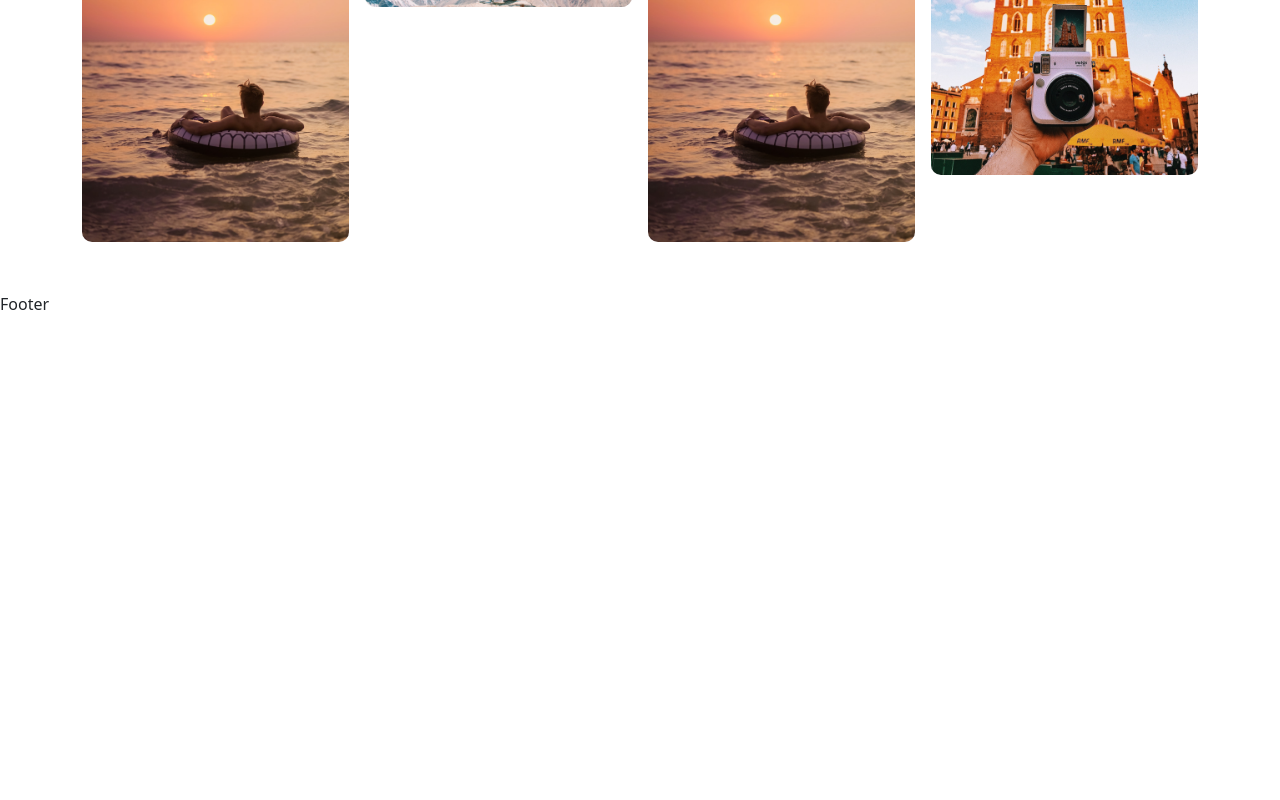
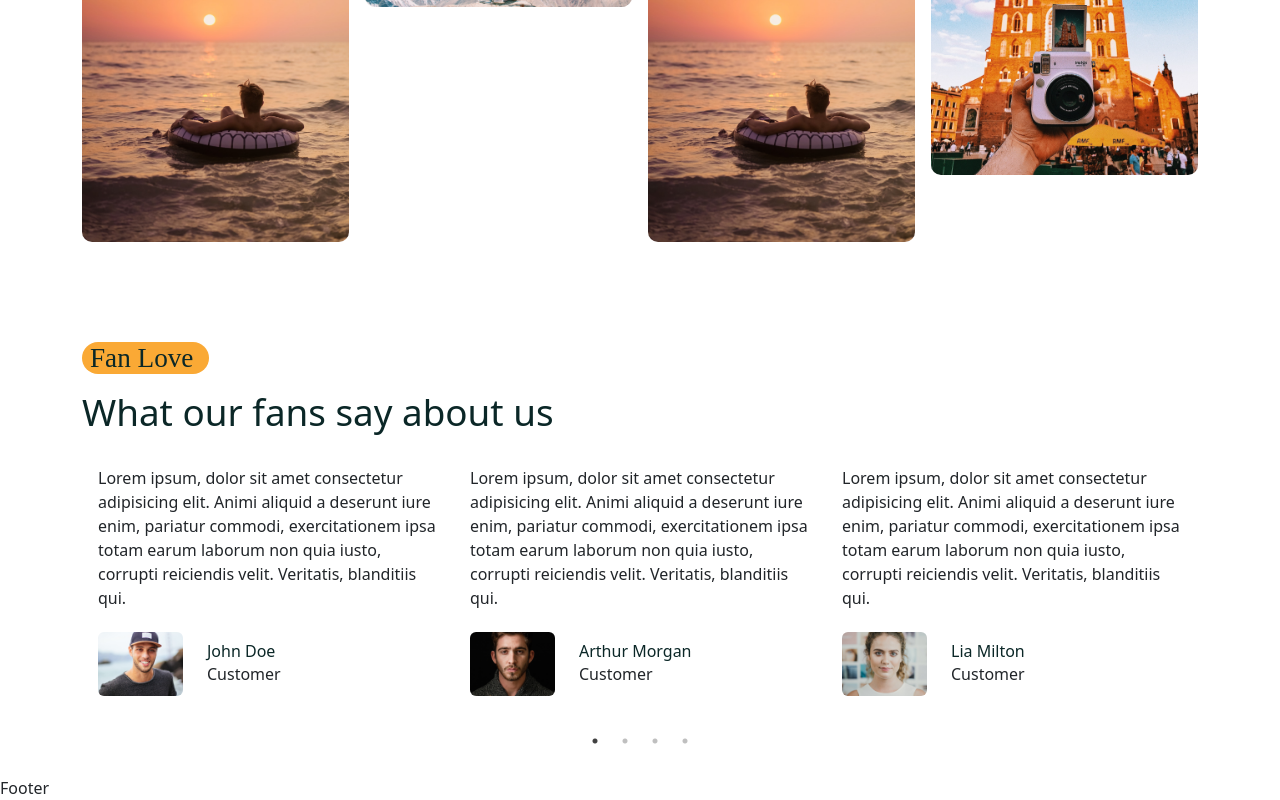
Before and after one commit to sweedalgharshi/tour-mern, a React (Create React App) app in the folder frontend/: page /home in a window 1280 px wide. Shown: the part 3043-3843 px from the top of the page. Before the commit the page ends 3359 px from the top, so only its background shows below. Built offline with nearby package versions, Linux system fonts and the light colour scheme; a web font is replaced by a local one.

Commit message:
testimonial component

```diff
--- /dev/null
+++ b/frontend/src/components/testimonials/Testimonials.jsx
@@ -0,0 +1,99 @@
+import Slider from "react-slick";
+import ava01 from "../../assets/images/ava-1.jpg";
+import ava02 from "../../assets/images/ava-2.jpg";
+import ava03 from "../../assets/images/ava-3.jpg";
+
+function Testimonials() {
+  const settings = {
+    dots: true,
+    infinte: true,
+    autoPlay: true,
+    speed: 1000,
+    swipeToSlide: true,
+    autoPlaySpeed: 2000,
+    slidesToShow: 3,
+    responsive: [
+      {
+        breakpoint: 992,
+        settings: {
+          slidesToShow: 2,
+          slidesToScroll: 1,
+          infinte: true,
+          dots: true,
+        },
+      },
+      {
+        breakpoint: 576,
+        settings: {
+          slidesToShow: 1,
+          slidesToScroll: 1,
+        },
+      },
+    ],
+  };
+  return (
+    <Slider {...settings}>
+      <div className="testimonial py-4 px-3">
+        <p>
+          Lorem ipsum, dolor sit amet consectetur adipisicing elit. Animi aliquid a deserunt iure
+          enim, pariatur commodi, exercitationem ipsa totam earum laborum non quia iusto, corrupti
+          reiciendis velit. Veritatis, blanditiis qui.
+        </p>
+
+        <div className="d-flex align-items-center gap-4 mt-3">
+          <img src={ava01} className="w-25 h-25 rounded-2" alt="" />
+          <div>
+            <h6 className="mb-0 mt-3">John Doe</h6>
+            <p>Customer</p>
+          </div>
+        </div>
+      </div>
+      <div className="testimonial py-4 px-3">
+        <p>
+          Lorem ipsum, dolor sit amet consectetur adipisicing elit. Animi aliquid a deserunt iure
+          enim, pariatur commodi, exercitationem ipsa totam earum laborum non quia iusto, corrupti
+          reiciendis velit. Veritatis, blanditiis qui.
+        </p>
+
+        <div className="d-flex align-items-center gap-4 mt-3">
+          <img src={ava03} className="w-25 h-25 rounded-2" alt="" />
+          <div>
+            <h6 className="mb-0 mt-3">Arthur Morgan</h6>
+            <p>Customer</p>
+          </div>
+        </div>
+      </div>
+      <div className="testimonial py-4 px-3">
+        <p>
+          Lorem ipsum, dolor sit amet consectetur adipisicing elit. Animi aliquid a deserunt iure
+          enim, pariatur commodi, exercitationem ipsa totam earum laborum non quia iusto, corrupti
+          reiciendis velit. Veritatis, blanditiis qui.
+        </p>
+
+        <div className="d-flex align-items-center gap-4 mt-3">
+          <img src={ava02} className="w-25 h-25 rounded-2" alt="" />
+          <div>
+            <h6 className="mb-0 mt-3">Lia Milton</h6>
+            <p>Customer</p>
+          </div>
+        </div>
+      </div>
+      <div className="testimonial py-4 px-3">
+        <p>
+          Lorem ipsum, dolor sit amet consectetur adipisicing elit. Animi aliquid a deserunt iure
+          enim, pariatur commodi, exercitationem ipsa totam earum laborum non quia iusto, corrupti
+          reiciendis velit. Veritatis, blanditiis qui.
+        </p>
+
+        <div className="d-flex align-items-center gap-4 mt-3">
+          <img src={ava02} className="w-25 h-25 rounded-2" alt="" />
+          <div>
+            <h6 className="mb-0 mt-3">Lia Milton</h6>
+            <p>Customer</p>
+          </div>
+        </div>
+      </div>
+    </Slider>
+  );
+}
+export default Testimonials;
--- a/frontend/src/pages/Home.jsx
+++ b/frontend/src/pages/Home.jsx
@@ -14,6 +14,7 @@
 import FeaturedTourList from "../components/Featured-tour/FeaturedTourList";
 
 import MasonryImageGallery from "../components/image-gallery/MasonryImageGallery";
+import Testimonials from "../components/testimonials/Testimonials";
 
 function Home() {
   return (
@@ -145,6 +146,22 @@
         </Container>
       </section>
       {/* ======== Gallery Section END */}
+
+      {/* ======== Testimonials Section START */}
+      <section>
+        <Container>
+          <Row>
+            <Col lg="12">
+              <Subtitle subtitle={"Fan Love"} />
+              <h2 className="testimonial__title">What our fans say about us</h2>
+            </Col>
+            <Col lg="12">
+              <Testimonials />
+            </Col>
+          </Row>
+        </Container>
+      </section>
+      {/* ======== Testimonials Section END */}
     </>
   );
 }
--- a/frontend/src/styles/home.css
+++ b/frontend/src/styles/home.css
@@ -108,3 +108,8 @@
 .masonry__img:hover {
   transform: scale(1.1);
 }
+
+.testimonial__title {
+  font-size: 2.3rem;
+  margin-top: 1rem;
+}
```
